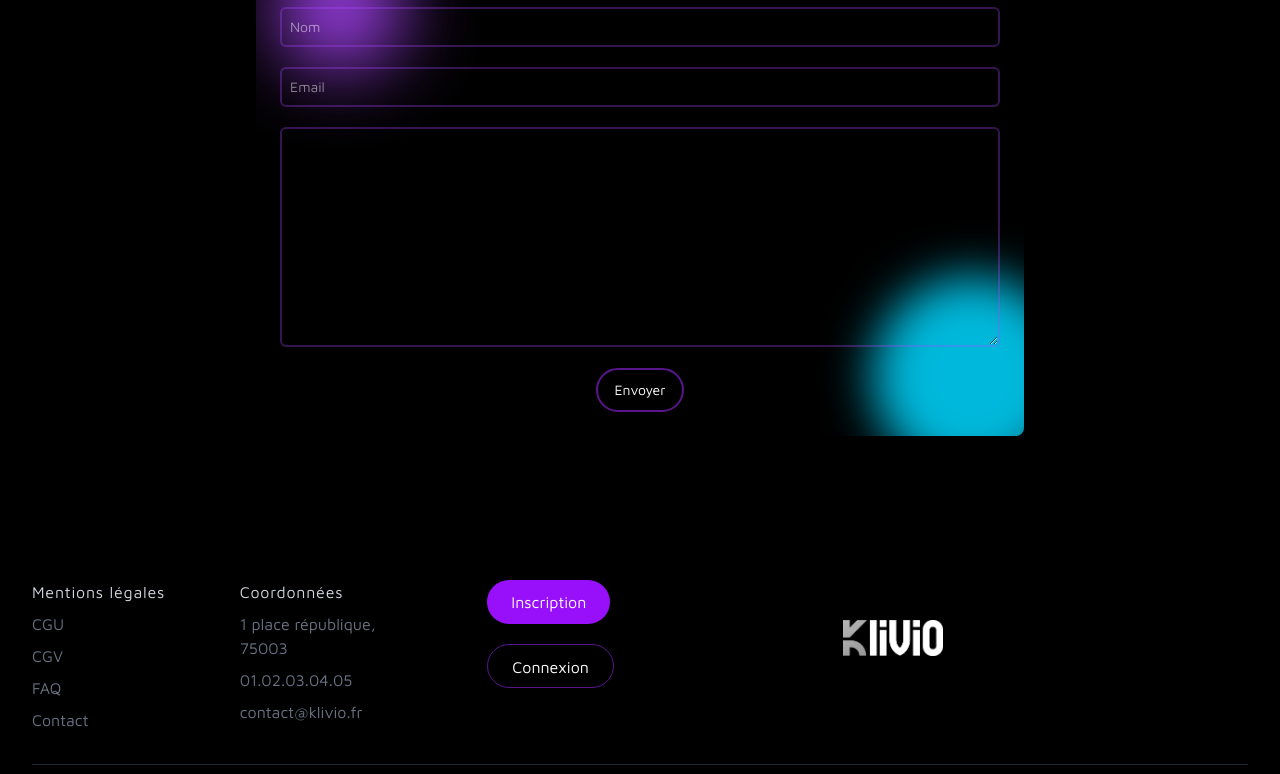
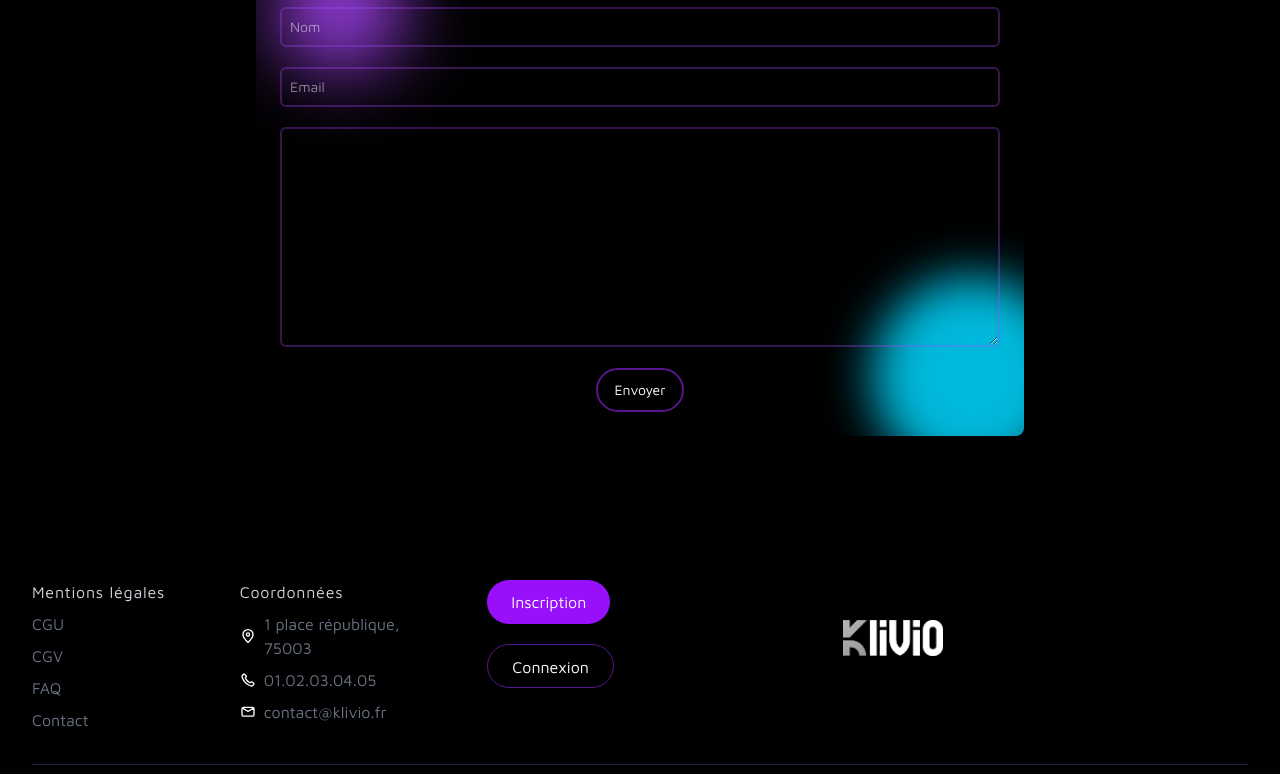
Before and after one commit to Caffeinegal/Projet-Klivio-Version-Tailwind, a website: page index.html in a window 1280 px wide. Shown: the part 7599-8373 px from the top of the page. Drawn offline with Linux system fonts and the light colour scheme.

Commit message:
final version

```diff
--- a/index.html
+++ b/index.html
@@ -679,14 +679,23 @@
                     <div>
                         <p class="font-medium tracking-wider text-gray-300">Coordonnées</p>
                         <ul class="mt-2 space-y-2">
-                            <li>
-                                <p class="text-gray-500">1 place république,<br>75003</p>
+                            <li class="flex items-center">
+                            <span>
+                                <img src="./assets/icons/marker-02.svg" class="grayscale max-w-4" alt="logo facebook">
+                            </span>
+                                <p class="text-gray-500 ml-2">1 place république,<br>75003</p>
                             </li>
-                            <li>
-                                <p class="text-gray-500">01.02.03.04.05</p>
+                            <li class="flex items-center">
+                            <span>
+                                <img src="./assets/icons/phone.svg" class="grayscale max-w-4" alt="logo facebook">
+                            </span>
+                                <p class="text-gray-500 ml-2">01.02.03.04.05</p>
                             </li>
-                            <li>
-                                <p class="text-gray-500">contact@klivio.fr</p>
+                            <li class="flex items-center">
+                            <span>
+                                <img src="./assets/icons/mail-01.svg" class="grayscale max-w-4" alt="logo facebook">
+                            </span>
+                                <a class="text-gray-500 hover:text-purple-700 transition ml-2">contact@klivio.fr</a>
                             </li>
                         </ul>
                     </div>
@@ -712,19 +721,27 @@
                 © Klivio - 2025
                 </p>
                 <div class="flex items-center-safe space-x-4 sm:mt-0">
-                    <p class="text-sm text-gray-500">Suivez-nous</p>
+                    <p class="text-sm text-gray-500 flex items-center">Suivez-nous</p>
+                        <a href="/">
                             <span>
                                 <img src="./assets/icons/fb.svg" class="grayscale max-w-4" alt="logo facebook">
                             </span>
+                        </a>
+                        <a href="/">
                             <span>
                                 <img src="./assets/icons/X.svg" class="grayscale max-w-4" alt="logo X">
                             </span>
+                        </a>
+                        <a href="/">
                             <span>
                                 <img src="./assets/icons/Insta.svg" class="grayscale max-w-4" alt="logo instagram">
                             </span>
+                        </a>
+                        <a href="/">
                             <span>
                                 <img src="./assets/icons/linkedin.svg" class="grayscale max-w-4" alt="logo linkedin">
                             </span>
+                        </a>
                 </div>
             </div>
         </div>
```
Lines whose indentation alone changed are shown as unchanged.
